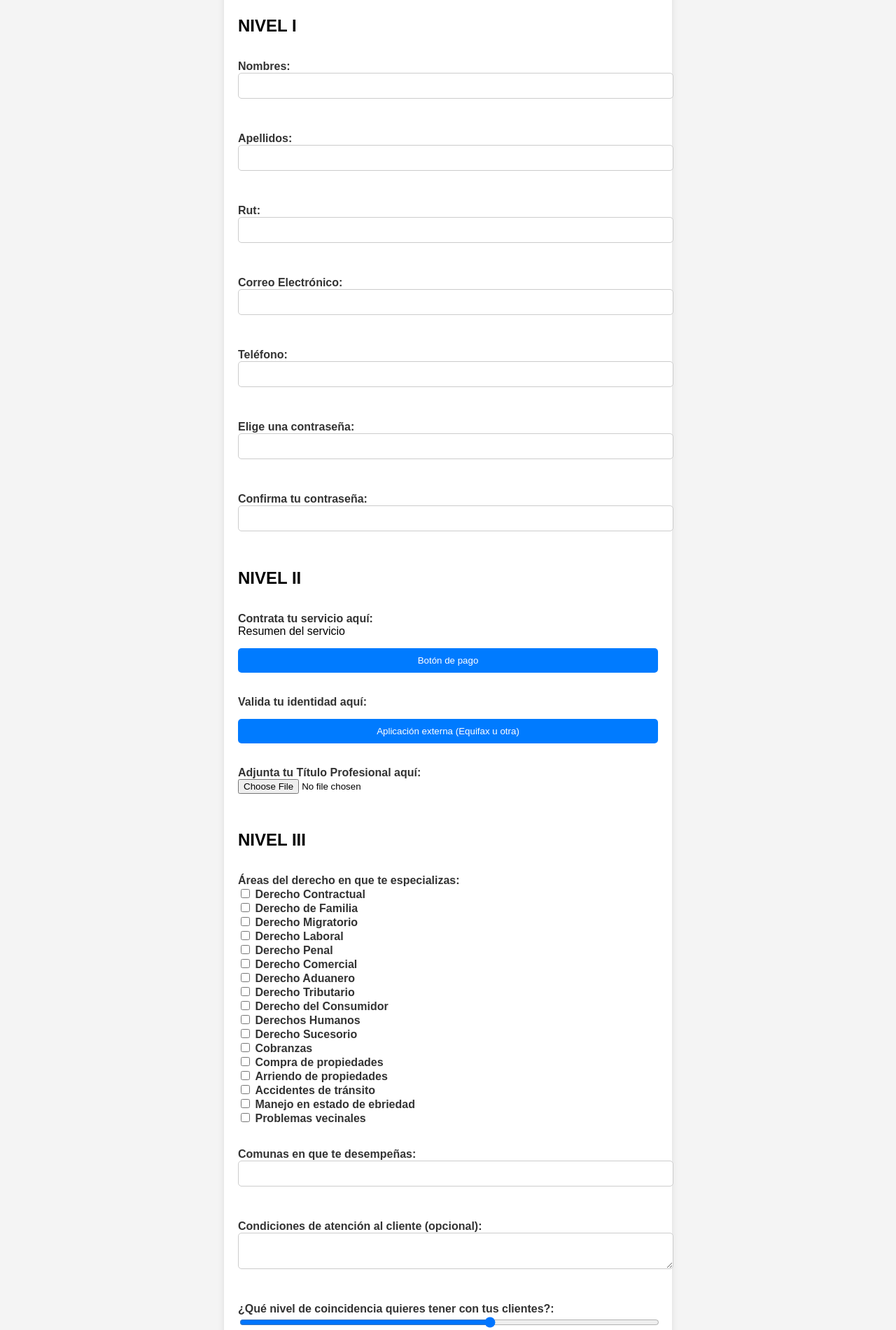
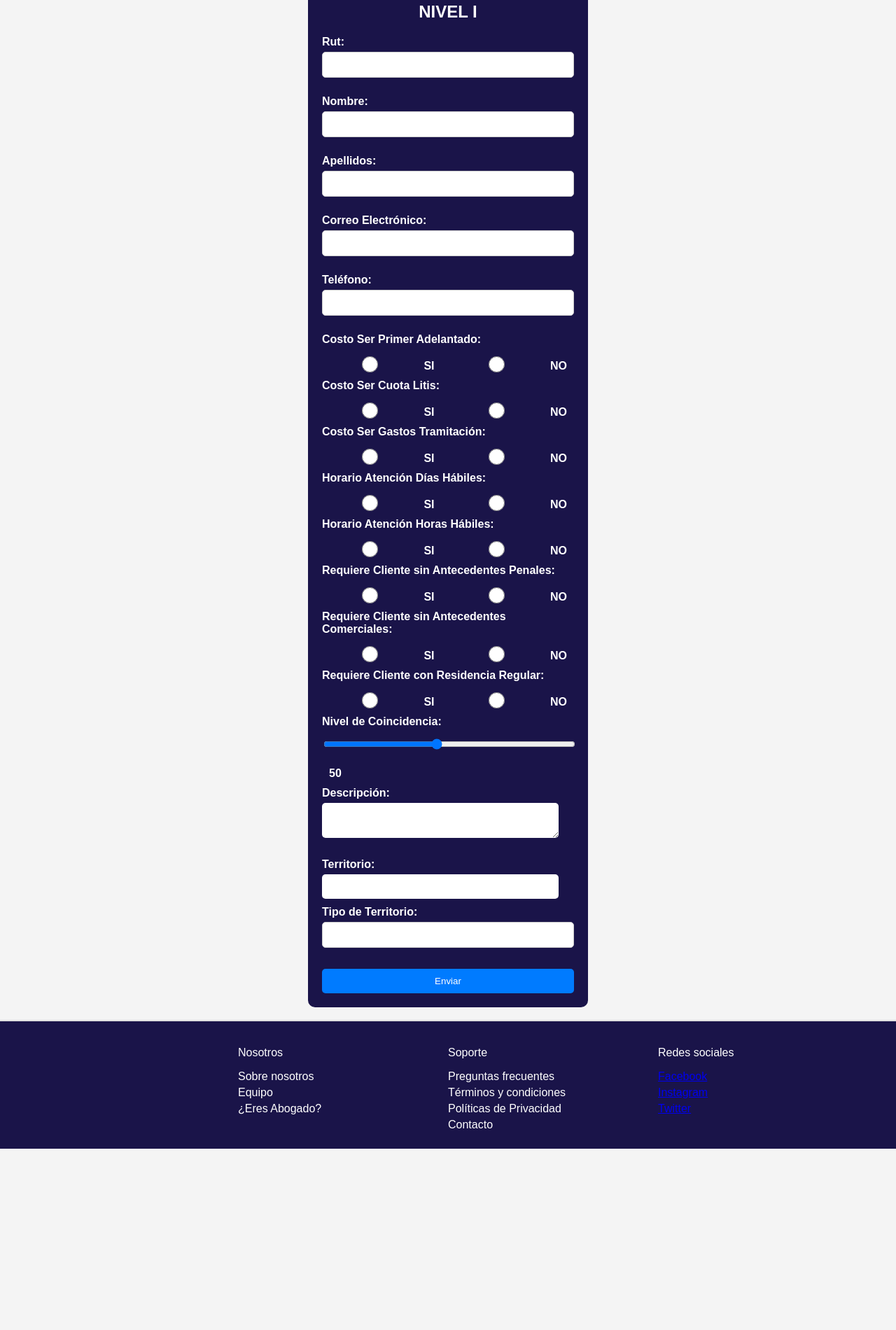
Before and after one commit to camilo-campos/AppBogados, a website: page appAbogados/public/formulario_abogado.html in a window 1280 px wide. Shown: the part 244-2144 px from the top of the page at 70% size. After the commit the page ends 1885 px from the top, so only its background shows below. Drawn offline with nearby package versions, Linux system fonts and the light colour scheme; no server answers.

Commit message:
formulario del abogado conectado a su tabla correspondiente

```diff
--- a/appAbogados/public/css/styles-abogado.css
+++ b/appAbogados/public/css/styles-abogado.css
@@ -266,23 +266,61 @@ footer {
   margin: 5px 0;
 }
 
-.formulario-div {
-  display: flex;
-  flex-direction: column;
-  justify-content: center; /* Centra verticalmente */
-  align-items: center; /* Centra horizontalmente */
-  padding: 20px; /* Agrega espacio interno al formulario */
-  max-width: 600px; /* Establece el ancho máximo del formulario */
-  background-color: white; /* Color de fondo del formulario */
-  border-radius: 10px; /* Ajusta el radio de los bordes para suavizar las esquinas */
-  box-shadow: 0px 0px 10px rgba(0, 0, 0, 0.1); /* Agrega una sombra suave alrededor del formulario */
-  margin: 20px auto; /* Centra el formulario horizontalmente */
+form {
+  background-color: #1a1449;
+  padding: 20px;
+  border-radius: 10px;
+  width: 400px;
+  margin: auto;
+  color: white;
+  box-sizing: border-box; /* Asegura que el padding se incluya en el ancho total del formulario */
 }
 
-form {
+form h2 {
+  text-align: center;
+}
+
+form label {
+  display: block;
+  margin-top: 10px;
+  margin-right: 10px;
+  color: white; /* Añade espacio a la derecha de las etiquetas */
+}
+
+#valor_nivel_coincidencia {
+  color: white;
+  margin-left: 10px;
+  font-weight: bold;
+}
+
+form input,
+form select,
+form textarea {
+  width: calc(
+    100% - 22px
+  ); /* Ajusta el ancho para incluir el padding interno */
+  padding: 10px;
+  border-radius: 5px;
+  border: none;
+  margin-top: 5px;
+  box-sizing: border-box; /* Asegura que el padding se incluya en el ancho total del campo */
+}
+
+form .radio-group {
   display: flex;
-  flex-direction: column;
-  width: 100%; /* Asegura que el formulario ocupe todo el ancho del contenedor */
+  gap: 10px; /* Espacio entre las opciones */
+  margin-top: 10px;
+}
+
+form button {
+  background-color: #1a1449;
+  color: white;
+  padding: 10px 20px;
+  border: none;
+  border-radius: 5px;
+  margin-top: 20px;
+  cursor: pointer;
+  width: 100%;
 }
 
 label {
--- a/appAbogados/public/formulario_abogado.html
+++ b/appAbogados/public/formulario_abogado.html
@@ -28,131 +28,119 @@
 
     <div class="formulario-div">
       <h1>Registro de Abogado</h1>
-      <form id="cliente-form" action="/submit-form" method="post">
+      <form id="abogado-form" action="/submit-form" method="post">
         <input type="hidden" id="csrf-token" name="_csrf" value="" />
         <input type="hidden" name="formType" value="abogado" />
         <h2>NIVEL I</h2>
-        <label for="Nombres">Nombres:</label>
-        <input type="text" id="name" name="nombres" required />
-        <br />
-        <label for="apellidos">Apellidos:</label>
-        <input type="text" id="Apellidos" name="apellidos" required />
-        <br />
         <label for="rut">Rut:</label>
         <input type="text" id="rut" name="rut" required />
         <br />
-        <label for="email">Correo Electrónico:</label>
-        <input type="email" id="email" name="email" required />
+        <label for="nombre">Nombre:</label>
+        <input type="text" id="nombre" name="nombre" required />
+        <br />
+        <label for="apellidos">Apellidos:</label>
+        <input type="text" id="apellidos" name="apellidos" required />
+        <br />
+        <label for="mail">Correo Electrónico:</label>
+        <input type="email" id="mail" name="mail" required />
         <br />
         <label for="telefono">Teléfono:</label>
         <input type="tel" id="telefono" name="telefono" required />
         <br />
-        <label for="password">Elige una contraseña:</label>
-        <input type="password" id="password" name="password" required />
-        <br />
-        <label for="confirm-password">Confirma tu contraseña:</label>
-        <input type="password" id="confirm-password" name="confirm-password" required />
-        <br />
-        <!-- Aquí agregarías tu captcha -->
 
-        <!-- NIVEL II -->
-        <h2>NIVEL II</h2>
-        <label>Contrata tu servicio aquí:</label>
-        <div>Resumen del servicio</div>
-        <button type="button">Botón de pago</button>
-        <br />
-        <label>Valida tu identidad aquí:</label>
-        <button type="button">Aplicación externa (Equifax u otra)</button>
-        <br />
-        <label for="titulo">Adjunta tu Título Profesional aquí:</label>
-        <input type="file" id="titulo" name="titulo" accept=".pdf,.jpg,.jpeg,.png" required />
-        <br />
-
-        <!-- NIVEL III -->
-        <h2>NIVEL III</h2>
-        <label for="areas-derecho">Áreas del derecho en que te especializas:</label>
-        <div id="areas-derecho">
-          <input type="checkbox" id="derecho-contractual" name="areas-derecho[]" value="derecho-contractual">
-          <label for="derecho-contractual">Derecho Contractual</label><br>
-
-          <input type="checkbox" id="derecho-familia" name="areas-derecho[]" value="derecho-familia">
-          <label for="derecho-familia">Derecho de Familia</label><br>
-
-          <input type="checkbox" id="derecho-migratorio" name="areas-derecho[]" value="derecho-migratorio">
-          <label for="derecho-migratorio">Derecho Migratorio</label><br>
-
-          <input type="checkbox" id="derecho-laboral" name="areas-derecho[]" value="derecho-laboral">
-          <label for="derecho-laboral">Derecho Laboral</label><br>
-
-          <input type="checkbox" id="derecho-penal" name="areas-derecho[]" value="derecho-penal">
-          <label for="derecho-penal">Derecho Penal</label><br>
-
-          <input type="checkbox" id="derecho-comercial" name="areas-derecho[]" value="derecho-comercial">
-          <label for="derecho-comercial">Derecho Comercial</label><br>
-
-          <input type="checkbox" id="derecho-aduanero" name="areas-derecho[]" value="derecho-aduanero">
-          <label for="derecho-aduanero">Derecho Aduanero</label><br>
-
-          <input type="checkbox" id="derecho-tributario" name="areas-derecho[]" value="derecho-tributario">
-          <label for="derecho-tributario">Derecho Tributario</label><br>
-
-          <input type="checkbox" id="derecho-consumidor" name="areas-derecho[]" value="derecho-consumidor">
-          <label for="derecho-consumidor">Derecho del Consumidor</label><br>
-
-          <input type="checkbox" id="derechos-humanos" name="areas-derecho[]" value="derechos-humanos">
-          <label for="derechos-humanos">Derechos Humanos</label><br>
-
-          <input type="checkbox" id="derecho-sucesorio" name="areas-derecho[]" value="derecho-sucesorio">
-          <label for="derecho-sucesorio">Derecho Sucesorio</label><br>
-
-          <input type="checkbox" id="cobranzas" name="areas-derecho[]" value="cobranzas">
-          <label for="cobranzas">Cobranzas</label><br>
-
-          <input type="checkbox" id="compra-propiedades" name="areas-derecho[]" value="compra-propiedades">
-          <label for="compra-propiedades">Compra de propiedades</label><br>
-
-          <input type="checkbox" id="arriendo-propiedades" name="areas-derecho[]" value="arriendo-propiedades">
-          <label for="arriendo-propiedades">Arriendo de propiedades</label><br>
-
-          <input type="checkbox" id="accidentes-transito" name="areas-derecho[]" value="accidentes-transito">
-          <label for="accidentes-transito">Accidentes de tránsito</label><br>
-
-          <input type="checkbox" id="manejo-ebriedad" name="areas-derecho[]" value="manejo-ebriedad">
-          <label for="manejo-ebriedad">Manejo en estado de ebriedad</label><br>
-
-          <input type="checkbox" id="problemas-vecinales" name="areas-derecho[]" value="problemas-vecinales">
-          <label for="problemas-vecinales">Problemas vecinales</label><br>
+        <!-- Campos booleanos -->
+        <label style="display: block; margin-top: 10px">Costo Ser Primer Adelantado:</label>
+        <div class="radio-group">
+          <input type="radio" id="costo_ser_primer_adelant_si" name="costo_ser_primer_adelant" value="1" required />
+          <label for="costo_ser_primer_adelant_si">SI</label>
+          <input type="radio" id="costo_ser_primer_adelant_no" name="costo_ser_primer_adelant" value="0" required />
+          <label for="costo_ser_primer_adelant_no">NO</label>
         </div>
 
+        <label style="display: block; margin-top: 10px">Costo Ser Cuota Litis:</label>
+        <div class="radio-group">
+          <input type="radio" id="costo_ser_cuota_litis_si" name="costo_ser_cuota_litis" value="1" required />
+          <label for="costo_ser_cuota_litis_si">SI</label>
+          <input type="radio" id="costo_ser_cuota_litis_no" name="costo_ser_cuota_litis" value="0" required />
+          <label for="costo_ser_cuota_litis_no">NO</label>
+        </div>
 
+        <label style="display: block; margin-top: 10px">Costo Ser Gastos Tramitación:</label>
+        <div class="radio-group">
+          <input type="radio" id="costo_ser_gastos_tramitacion_si" name="costo_ser_gastos_tramitacion" value="1" required />
+          <label for="costo_ser_gastos_tramitacion_si">SI</label>
+          <input type="radio" id="costo_ser_gastos_tramitacion_no" name="costo_ser_gastos_tramitacion" value="0" required />
+          <label for="costo_ser_gastos_tramitacion_no">NO</label>
+        </div>
+
+        <label style="display: block; margin-top: 10px">Horario Atención Días Hábiles:</label>
+        <div class="radio-group">
+          <input type="radio" id="horario_at_dias_hab_si" name="horario_at_dias_hab" value="1" required />
+          <label for="horario_at_dias_hab_si">SI</label>
+          <input type="radio" id="horario_at_dias_hab_no" name="horario_at_dias_hab" value="0" required />
+          <label for="horario_at_dias_hab_no">NO</label>
+        </div>
+
+        <label style="display: block; margin-top: 10px">Horario Atención Horas Hábiles:</label>
+        <div class="radio-group">
+          <input type="radio" id="horario_at_horas_hab_si" name="horario_at_horas_hab" value="1" required />
+          <label for="horario_at_horas_hab_si">SI</label>
+          <input type="radio" id="horario_at_horas_hab_no" name="horario_at_horas_hab" value="0" required />
+          <label for="horario_at_horas_hab_no">NO</label>
+        </div>
+
+        <label style="display: block; margin-top: 10px">Requiere Cliente sin Antecedentes Penales:</label>
+        <div class="radio-group">
+          <input type="radio" id="req_cliente_sin_ant_penales_si" name="req_cliente_sin_ant_penales" value="1" required />
+          <label for="req_cliente_sin_ant_penales_si">SI</label>
+          <input type="radio" id="req_cliente_sin_ant_penales_no" name="req_cliente_sin_ant_penales" value="0" required />
+          <label for="req_cliente_sin_ant_penales_no">NO</label>
+        </div>
+
+        <label style="display: block; margin-top: 10px">Requiere Cliente sin Antecedentes Comerciales:</label>
+        <div class="radio-group">
+          <input type="radio" id="req_cliente_sin_ant_com_si" name="req_cliente_sin_ant_com" value="1" required />
+          <label for="req_cliente_sin_ant_com_si">SI</label>
+          <input type="radio" id="req_cliente_sin_ant_com_no" name="req_cliente_sin_ant_com" value="0" required />
+          <label for="req_cliente_sin_ant_com_no">NO</label>
+        </div>
+
+        <label style="display: block; margin-top: 10px">Requiere Cliente con Residencia Regular:</label>
+        <div class="radio-group">
+          <input type="radio" id="req_cliente_residencia_regular_si" name="req_cliente_residencia_regular" value="1" required />
+          <label for="req_cliente_residencia_regular_si">SI</label>
+          <input type="radio" id="req_cliente_residencia_regular_no" name="req_cliente_residencia_regular" value="0" required />
+          <label for="req_cliente_residencia_regular_no">NO</label>
+        </div>
+
+        <label for="nivel_coincidencia">Nivel de Coincidencia:</label>
+<input type="range" id="nivel_coincidencia" name="nivel_coincidencia" min="10" max="100" step="10" value="50" />
+<span id="valor_nivel_coincidencia">50</span>
         <br />
-        <label for="comunas">Comunas en que te desempeñas:</label>
-        <input type="text" id="comunas" name="comunas" required />
+        <label for="descripcion">Descripción:</label>
+        <textarea id="descripcion" name="descripcion"></textarea>
         <br />
-        <label for="condiciones-atencion">Condiciones de atención al cliente (opcional):</label>
-        <textarea id="condiciones-atencion" name="condiciones-atencion"></textarea>
+        <label for="territorio">Territorio:</label>
+<input type="number" id="territorio" name="territorio" step="1" required />
         <br />
-        <label for="coincidencia">¿Qué nivel de coincidencia quieres tener con tus clientes?:</label>
-        <input type="range" id="coincidencia" name="coincidencia" min="50" max="100" step="10" />
-        <br />
-        <label for="cliente-ideal">Describe tu cliente ideal (campo abierto y opcional):</label>
-        <textarea id="cliente-ideal" name="cliente-ideal"></textarea>
+        <label for="tipo_territorio">Tipo de Territorio:</label>
+        <input type="text" id="tipo_territorio" name="tipo_territorio" required />
         <br />
 
         <button type="submit">Enviar</button>
       </form>
     </div>
 
+
     </div>
     <br />
-    <script src="/js/script.js"></script>
+    <script src="/js/scriptabogado.js"></script>
     <script src="https://cdnjs.cloudflare.com/ajax/libs/uuid/8.3.2/uuid.min.js"></script>
 
     <footer>
       <div class="footer-content">
         <div class="contact-info">
-          <p>Contacto</p>
-          <p>Email: meugeniaibarra@gmail.com</p>
+
         </div>
         <div class="footer-links">
           <div class="footer-section">
--- /dev/null
+++ b/appAbogados/public/js/scriptabogado.js
@@ -0,0 +1,152 @@
+//document.addEventListener("DOMContentLoaded", () => {
+//  console.log("JavaScript cargado y listo.");
+//
+//  fetch("/csrf-token")
+//    .then((response) => response.json())
+//    .then((data) => {
+//      document.getElementById("csrf-token").value = data.csrfToken;
+//    })
+//    .catch((error) => {
+//      console.error("Error fetching CSRF token:", error);
+//    });
+//});
+
+document.addEventListener("DOMContentLoaded", () => {
+  // Obtener el CSRF token
+  fetch("/csrf-token")
+    .then((response) => response.json())
+    .then((data) => {
+      document.getElementById("csrf-token").value = data.csrfToken;
+    })
+    .catch((error) => {
+      console.error("Error fetching CSRF token:", error);
+    });
+
+  // Configurar el slider
+  const slider = document.getElementById("nivel_coincidencia");
+  const output = document.getElementById("valor_nivel_coincidencia");
+
+  // Actualizar el valor mostrado cuando se carga la página
+  if (slider) {
+    output.textContent = slider.value;
+    slider.addEventListener("input", function () {
+      output.textContent = slider.value;
+    });
+  }
+});
+
+document
+  .getElementById("abogado-form")
+  .addEventListener("submit", async function (event) {
+    event.preventDefault(); // Evita el envío del formulario por defecto
+
+    // Captura los valores del formulario
+    const name = document.getElementById("nombre").value.trim();
+    let rut = document.getElementById("rut").value.trim();
+    const apellidos = document.getElementById("apellidos").value.trim();
+    const mail = document.getElementById("mail").value.trim();
+    const telefono = document.getElementById("telefono").value.trim();
+    const costo_ser_primer_adelant = document.querySelector(
+      'input[name="costo_ser_primer_adelant"]:checked'
+    )?.value;
+    const costo_ser_cuota_litis = document.querySelector(
+      'input[name="costo_ser_cuota_litis"]:checked'
+    )?.value;
+    const costo_ser_gastos_tramitacion = document.querySelector(
+      'input[name="costo_ser_gastos_tramitacion"]:checked'
+    )?.value;
+    const horario_at_dias_hab = document.querySelector(
+      'input[name="horario_at_dias_hab"]:checked'
+    )?.value;
+    const horario_at_horas_hab = document.querySelector(
+      'input[name="horario_at_horas_hab"]:checked'
+    )?.value;
+    const req_cliente_sin_ant_penales = document.querySelector(
+      'input[name="req_cliente_sin_ant_penales"]:checked'
+    )?.value;
+    const req_cliente_sin_ant_com = document.querySelector(
+      'input[name="req_cliente_sin_ant_com"]:checked'
+    )?.value;
+    const req_cliente_residencia_regular = document.querySelector(
+      'input[name="req_cliente_residencia_regular"]:checked'
+    )?.value;
+    const nivel_coincidencia = document
+      .getElementById("nivel_coincidencia")
+      ?.value.trim(); // Asegúrate de que el slider exista
+    const descripcion = document.getElementById("descripcion").value.trim();
+    const territorio = document.getElementById("territorio").value.trim();
+    const tipo_territorio = document
+      .getElementById("tipo_territorio")
+      .value.trim();
+
+    // Validación de datos
+    if (
+      !name ||
+      !rut ||
+      !apellidos ||
+      !mail ||
+      !telefono ||
+      !costo_ser_primer_adelant ||
+      !costo_ser_cuota_litis ||
+      !costo_ser_gastos_tramitacion ||
+      !horario_at_dias_hab ||
+      !horario_at_horas_hab ||
+      !req_cliente_sin_ant_penales ||
+      !req_cliente_sin_ant_com ||
+      !req_cliente_residencia_regular ||
+      !nivel_coincidencia ||
+      !descripcion ||
+      !territorio ||
+      !tipo_territorio
+    ) {
+      alert("Todos los campos son obligatorios.");
+      return;
+    }
+
+    // Formatear el RUT (eliminar puntos)
+    rut = rut.replace(/\./g, "");
+
+    // Generar objeto de datos para la solicitud
+    const dataToSend = {
+      formType: "abogado", // Tipo de formulario específico para abogado
+      rut: rut,
+      nombre: name,
+      apellidos: apellidos,
+      mail: mail,
+      telefono: telefono,
+      costo_ser_primer_adelant: costo_ser_primer_adelant,
+      costo_ser_cuota_litis: costo_ser_cuota_litis,
+      costo_ser_gastos_tramitacion: costo_ser_gastos_tramitacion,
+      horario_at_dias_hab: horario_at_dias_hab,
+      horario_at_horas_hab: horario_at_horas_hab,
+      req_cliente_sin_ant_penales: req_cliente_sin_ant_penales,
+      req_cliente_sin_ant_com: req_cliente_sin_ant_com,
+      req_cliente_residencia_regular: req_cliente_residencia_regular,
+      nivel_coincidencia: nivel_coincidencia,
+
+      descripcion: descripcion,
+      territorio: territorio,
+      tipo_territorio: tipo_territorio,
+    };
+
+    try {
+      const response = await fetch("/submit-form", {
+        method: "POST",
+        headers: {
+          "Content-Type": "application/json",
+          "CSRF-Token": document.getElementById("csrf-token").value,
+        },
+        body: JSON.stringify(dataToSend),
+      });
+
+      if (!response.ok) {
+        throw new Error("Network response was not ok");
+      }
+
+      const data = await response.json();
+      console.log("Éxito:", data);
+      window.location.href = "/registro";
+    } catch (error) {
+      console.error("Error:", error);
+    }
+  });
```
Also changed, not shown: appAbogados/index.js (+17 -11 lines), appAbogados/scripts/databaseControl.js (+63 -1 lines).
